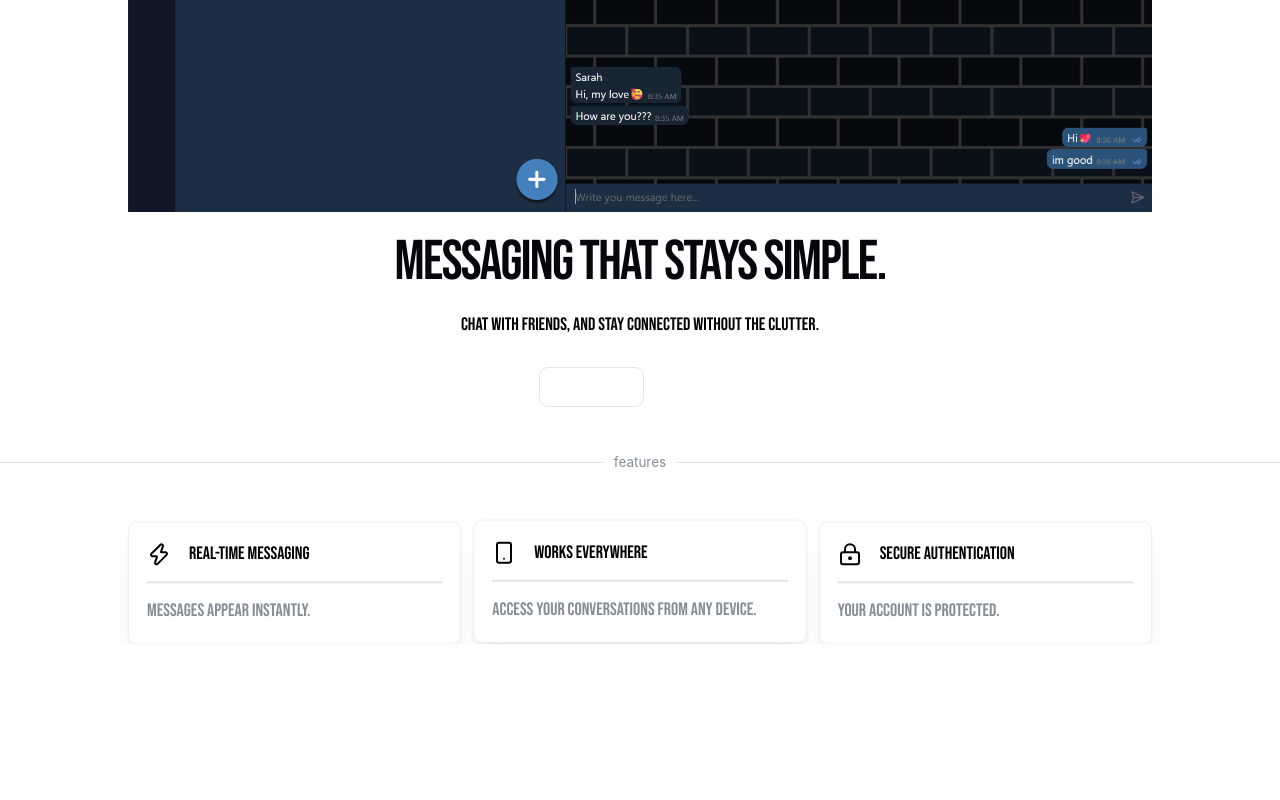
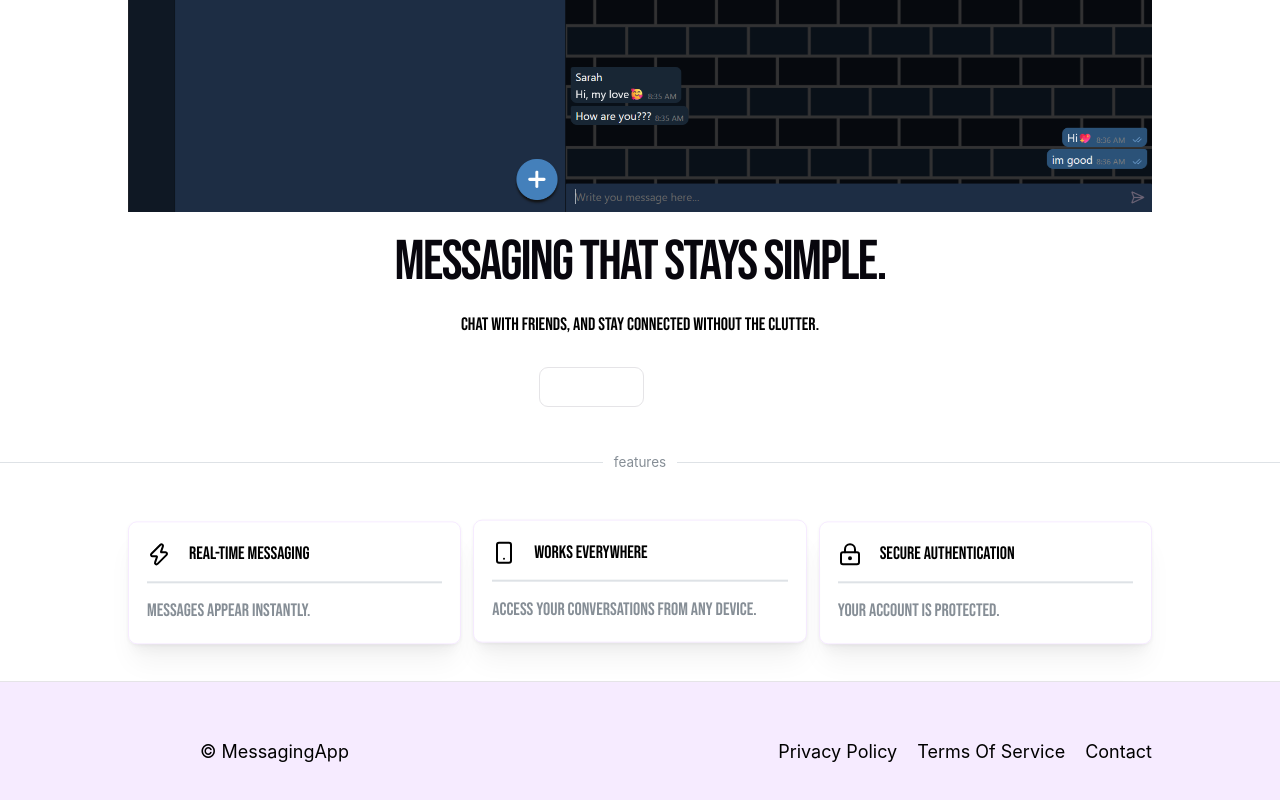
Before and after one commit to Aztech-b/MessagingApp, a React app in the folder frontend/: page /landing-page in a window 1280 px wide. Shown: the part 529-1329 px from the top of the page. Before the commit the page ends 1173 px from the top, so only its background shows below. Built offline with nearby package versions, Linux system fonts and the light colour scheme; no server answers; the HTML template or start-up script is replaced by a standard one; a web font is replaced by a local one.

Commit message:
added footer to landingPage

```diff
--- /dev/null
+++ b/frontend/src/components/LandingPage/Footer.jsx
@@ -0,0 +1,23 @@
+import { Icon, iconColor } from "../global";
+import styles from "../../styles/LandingPage/footer.module.css";
+import { Link } from "react-router";
+
+function Footer() {
+    return (
+        <div className={`${styles.contentContainer} contentContainer`}>
+            <footer className={styles.footer}>
+                <div className={styles.icon}>
+                    <Icon color={iconColor} size={60}></Icon>
+                    <p>© MessagingApp</p>
+                </div>
+                <div className={styles.links}>
+                    <Link to="#">Privacy Policy</Link>
+                    <Link to="#">Terms Of Service</Link>
+                    <Link to="#">Contact</Link>
+                </div>
+            </footer>
+        </div>
+    );
+}
+
+export default Footer;
--- a/frontend/src/components/LandingPage/LandingPage.jsx
+++ b/frontend/src/components/LandingPage/LandingPage.jsx
@@ -1,11 +1,13 @@
 import Content from "./Content";
 import NavBar from "./NavBar";
+import Footer from "./Footer";
 
 function LandingPage() {
     return (
         <>
             <NavBar></NavBar>
             <Content></Content>
+            <Footer></Footer>
         </>
     );
 }
--- a/frontend/src/components/global.jsx
+++ b/frontend/src/components/global.jsx
@@ -1,3 +1,3 @@
 import { Dices } from "lucide-react";
 export const Icon = Dices;
-export const iconColor = "#e9bc61";
+export const iconColor = "var(--accent-light-2xl)";
--- a/frontend/src/index.css
+++ b/frontend/src/index.css
@@ -69,5 +69,5 @@ p {
 .contentContainer > footer,
 .contentContainer > nav,
 .contentContainer > header {
-    width: var(--max-content-width);
+    max-width: var(--max-content-width);
 }
--- a/frontend/src/styles/LandingPage/content.module.css
+++ b/frontend/src/styles/LandingPage/content.module.css
@@ -42,4 +42,5 @@
     grid-template-columns: 1fr 1fr 1fr;
     width: 80%;
     gap: 12px;
+    margin-bottom: 40px;
 }
--- /dev/null
+++ b/frontend/src/styles/LandingPage/footer.module.css
@@ -0,0 +1,29 @@
+:root {
+    --padding-x: 40px;
+}
+
+.footer {
+    padding-top: var(--padding-x);
+    padding-bottom: var(--padding-x);
+    display: flex;
+    justify-content: space-between;
+    width: 80%;
+}
+
+.contentContainer {
+    border-top: 1px solid var(--border);
+    width: 100%;
+    background: var(--accent-bg);
+}
+
+.icon {
+    display: flex;
+    gap: 12px;
+    align-items: center;
+}
+
+.links {
+    display: flex;
+    gap: 20px;
+    align-items: center;
+}
```
